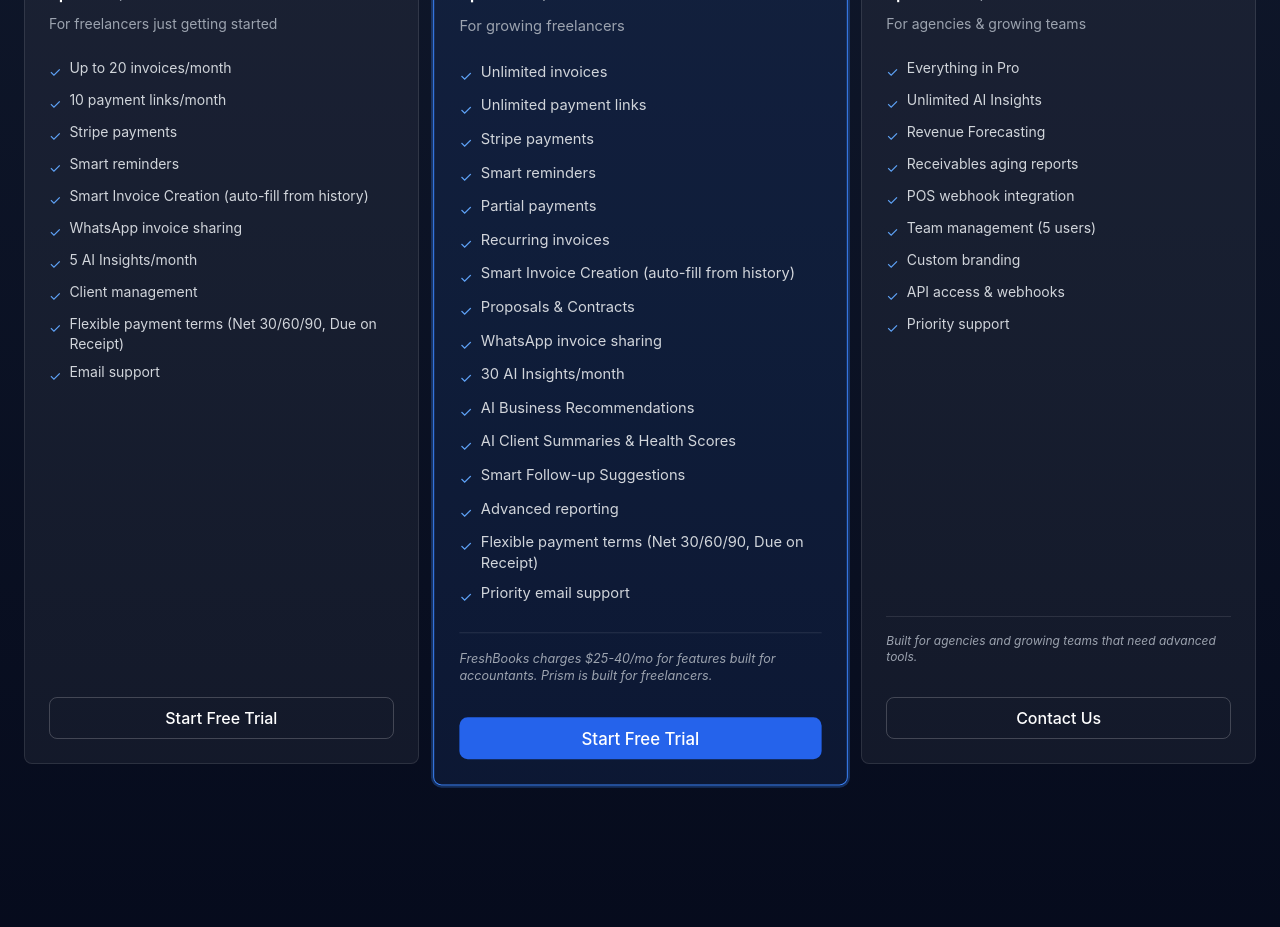
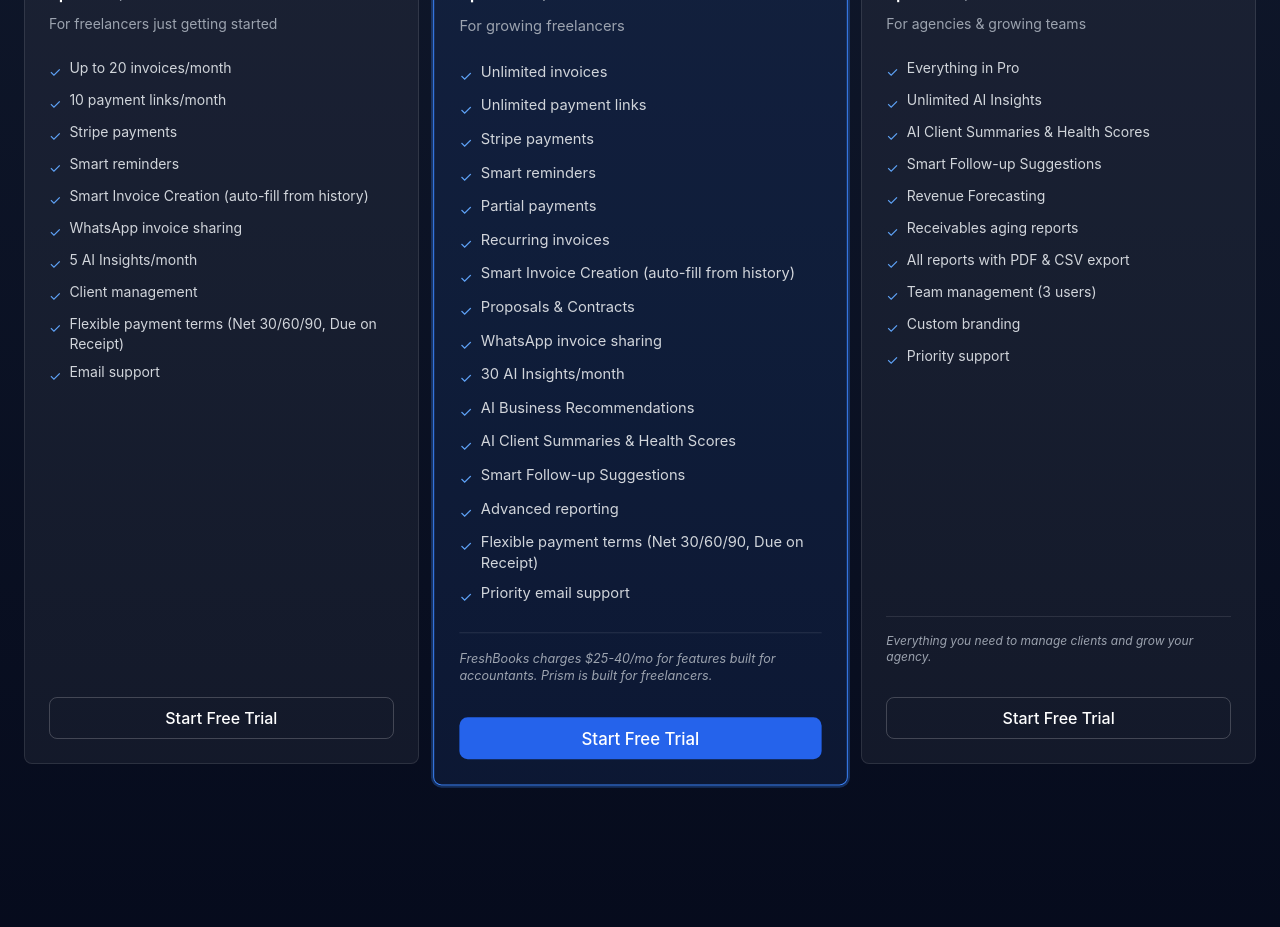
Before and after one commit to ongjooming-web/Verkspay, a Next.js app in the folder prism/: page / in a window 1280 px wide. Shown: the part 1680-2607 px from the top of the page. Built offline with nearby package versions, Linux system fonts and the light colour scheme.

Commit message:
Update: Enterprise plan pricing (→/mo) and features across all pages

```diff
--- a/prism/src/app/page.tsx
+++ b/prism/src/app/page.tsx
@@ -247,24 +247,25 @@ export default function LandingPage() {
               },
               {
                 name: 'Enterprise',
-                price: '$199',
-                annualPrice: '$159',
+                price: '$89',
+                annualPrice: '$71',
                 period: '/mo',
                 desc: 'For agencies & growing teams',
                 features: [
                   'Everything in Pro',
                   'Unlimited AI Insights',
+                  'AI Client Summaries & Health Scores',
+                  'Smart Follow-up Suggestions',
                   'Revenue Forecasting',
                   'Receivables aging reports',
-                  'POS webhook integration',
-                  'Team management (5 users)',
+                  'All reports with PDF & CSV export',
+                  'Team management (3 users)',
                   'Custom branding',
-                  'API access & webhooks',
                   'Priority support'
                 ],
-                cta: 'Contact Us',
+                cta: 'Start Free Trial',
                 highlighted: false,
-                note: 'Built for agencies and growing teams that need advanced tools.'
+                note: 'Everything you need to manage clients and grow your agency.'
               }
             ].map((plan, i) => (
               <div
--- a/prism/src/app/pricing/page.tsx
+++ b/prism/src/app/pricing/page.tsx
@@ -141,27 +141,25 @@ export default function PricingPage() {
     },
     {
       name: 'Enterprise',
-      monthlyPrice: '$199',
-      annualPrice: '$159',
-      annualTotal: '$1,908',
+      monthlyPrice: '$89',
+      annualPrice: '$71',
+      annualTotal: '$852',
       period: '/mo',
       description: 'For agencies & growing teams',
       features: [
         'Everything in Pro',
         'Unlimited AI Insights',
+        'AI Client Summaries & Health Scores',
+        'Smart Follow-up Suggestions',
         'Revenue Forecasting',
         'Receivables aging reports',
-        'POS webhook integration',
-        'Team management (5 users)',
+        'All reports with PDF & CSV export',
+        'Team management (3 users)',
         'Custom branding',
-        'API access & webhooks',
-        'CRM: Contact Management',
-        'CRM: Deal Pipeline Tracking',
-        'CRM: Activity Logs & History',
         'Priority support'
       ],
-      note: 'Built for agencies and growing teams that need advanced tools.',
-      button: { text: 'Contact Us', action: 'enterprise' },
+      note: 'Everything you need to manage clients and grow your agency.',
+      button: { text: 'Start Free Trial', action: 'enterprise' },
       highlighted: false
     }
   ]
--- a/prism/src/app/settings/page.tsx
+++ b/prism/src/app/settings/page.tsx
@@ -735,7 +735,7 @@ function BillingSection() {
   const plans = [
     { id: 'starter', name: 'Starter', monthlyPrice: 19, annualPrice: 15, features: 'Up to 20 invoices, Smart reminders, 5 AI Insights/mo, WhatsApp' },
     { id: 'pro', name: 'Pro', monthlyPrice: 49, annualPrice: 39, features: 'Unlimited invoices, Partial payments, Proposals, 30 AI Insights/mo' },
-    { id: 'enterprise', name: 'Enterprise', monthlyPrice: 199, annualPrice: 159, features: 'Everything, Unlimited AI, Revenue forecasting, Team mgmt' }
+    { id: 'enterprise', name: 'Enterprise', monthlyPrice: 89, annualPrice: 71, features: 'Everything, Unlimited AI, Revenue forecasting, Team mgmt (3 users)' }
   ]
 
   // Calculate trial days remaining
```
